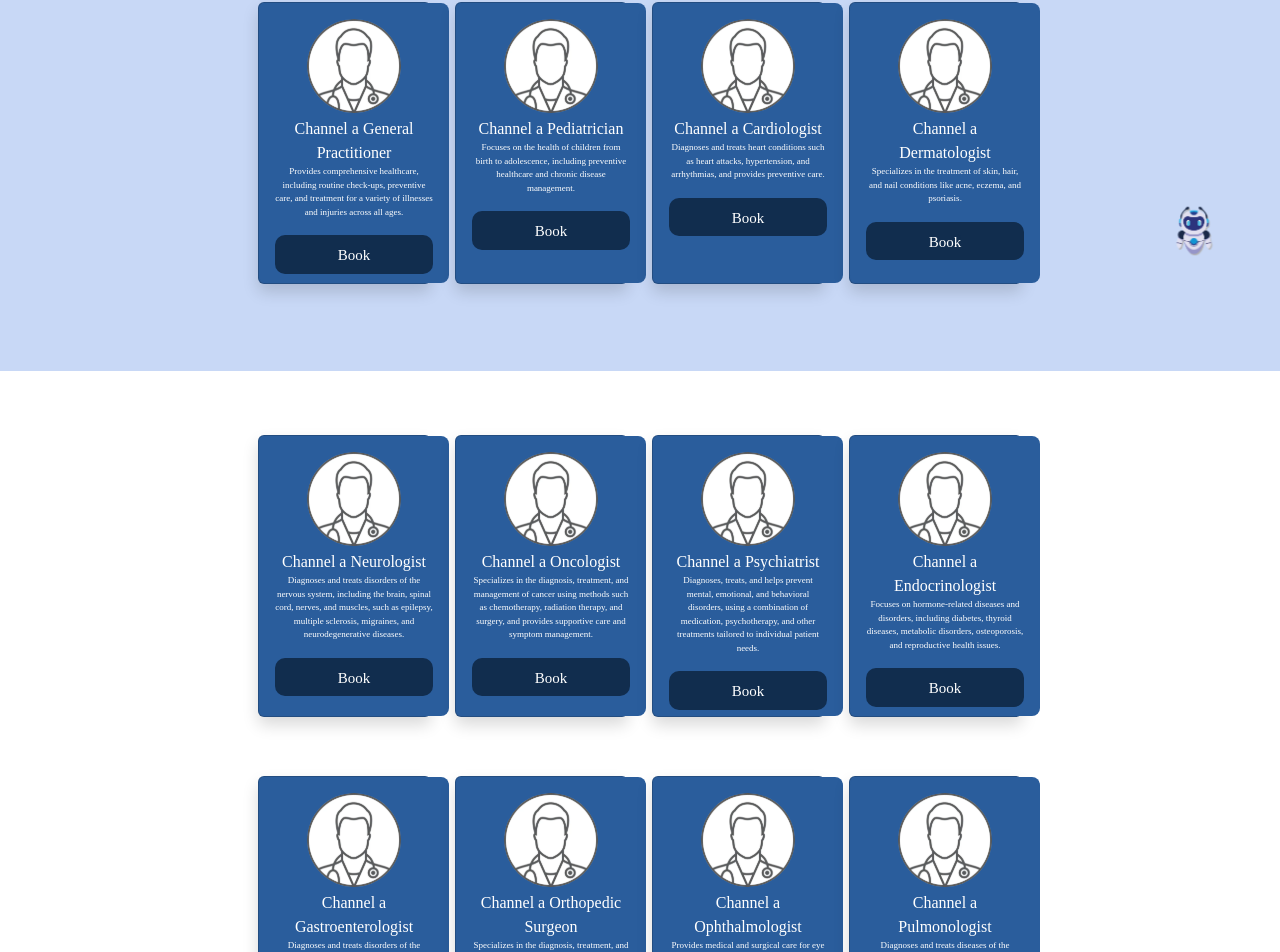
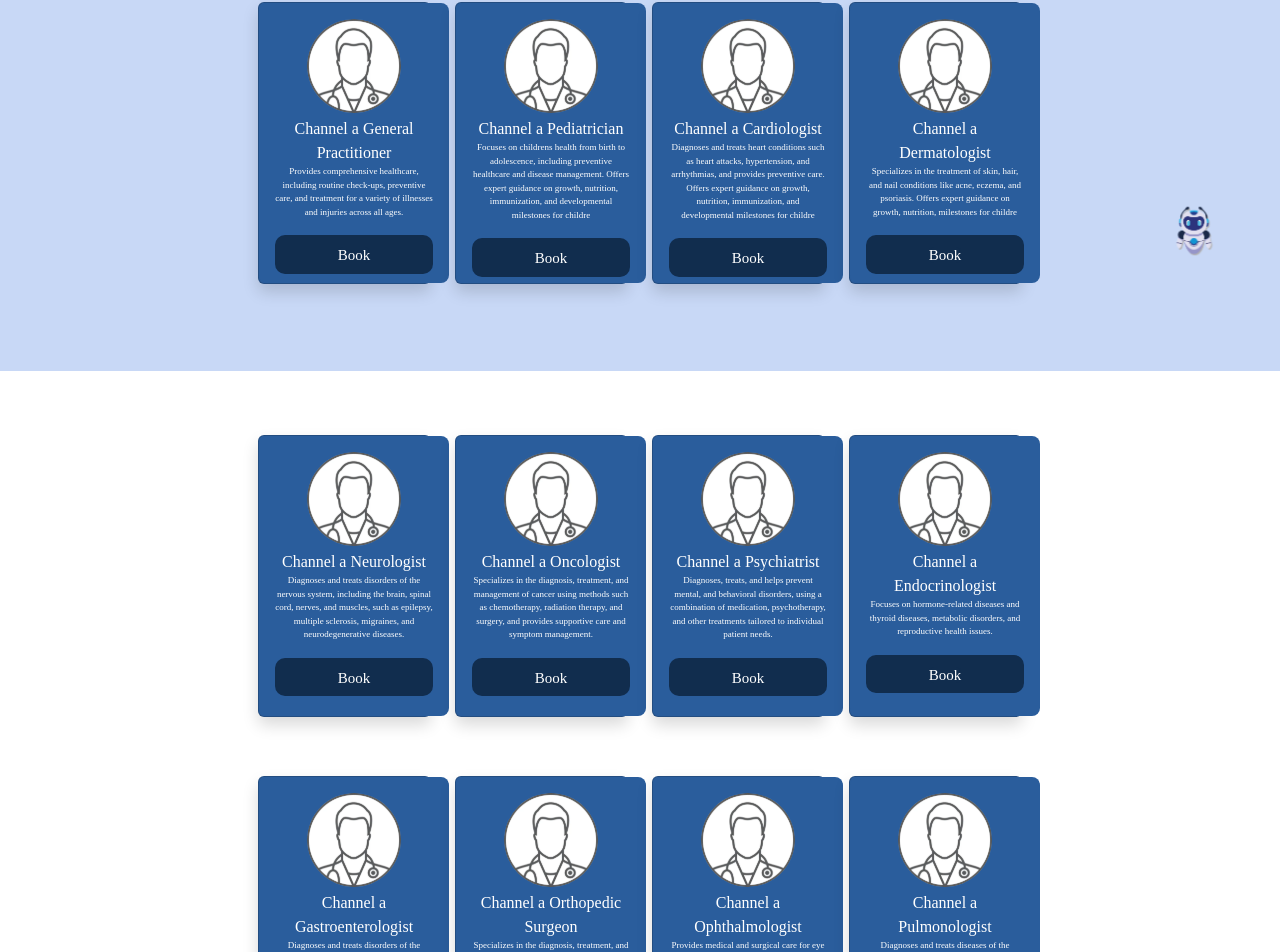
Before and after one commit to thathsarabandara/HealthSphereProject-, a React (Create React App) app in the folder client/: page /finddoctors in a window 1280 px wide. Shown: the part 488-1440 px from the top of the page. Built offline with nearby package versions, Linux system fonts and the light colour scheme.

Commit message:
updated find doctorsw page

```diff
--- a/client/src/pages/User/pages/Doctors.js
+++ b/client/src/pages/User/pages/Doctors.js
@@ -100,19 +100,19 @@ function Doctors() {
     {
       image: Ellipse1,
       title: 'Channel a Pediatrician',
-      description: 'Focuses on the health of children from birth to adolescence, including preventive healthcare and chronic disease management.',
+      description: 'Focuses on childrens health from birth to adolescence, including preventive healthcare and disease management. Offers expert guidance on growth, nutrition, immunization, and developmental milestones for childre',
       link: '/finddoctors/Pediatrician'
     },
     {
       image: Ellipse1,
       title: 'Channel a Cardiologist',
-      description: 'Diagnoses and treats heart conditions such as heart attacks, hypertension, and arrhythmias, and provides preventive care.',
+      description: 'Diagnoses and treats heart conditions such as heart attacks, hypertension, and arrhythmias, and provides preventive care. Offers expert guidance on growth, nutrition, immunization, and developmental milestones for childre',
       link: '/finddoctors/Cardiologist'
     },
     {
       image: Ellipse1,
       title: 'Channel a Dermatologist',
-      description: 'Specializes in the treatment of skin, hair, and nail conditions like acne, eczema, and psoriasis.',
+      description: 'Specializes in the treatment of skin, hair, and nail conditions like acne, eczema, and psoriasis. Offers expert guidance on growth, nutrition, milestones for childre',
       link: '"/finddoctors/Dermatologist'
     }
   ];
@@ -132,13 +132,13 @@ function Doctors() {
     {
       image: Ellipse1,
       title: 'Channel a Psychiatrist',
-      description: 'Diagnoses, treats, and helps prevent mental, emotional, and behavioral disorders, using a combination of medication, psychotherapy, and other treatments tailored to individual patient needs.',
+      description: 'Diagnoses, treats, and helps prevent mental, and behavioral disorders, using a combination of medication, psychotherapy, and other treatments tailored to individual patient needs.',
       link: '/finddoctors/Psychiatrist'
     },
     {
       image: Ellipse1,
       title: 'Channel a Endocrinologist',
-      description: 'Focuses on hormone-related diseases and disorders, including diabetes, thyroid diseases, metabolic disorders, osteoporosis, and reproductive health issues.',
+      description: 'Focuses on hormone-related diseases and thyroid diseases, metabolic disorders, and reproductive health issues.',
       link: '"/finddoctors/Endocrinologist'
     }];
   const doctorCards2 = [
@@ -163,7 +163,7 @@ function Doctors() {
     {
       image: Ellipse1,
       title: 'Channel a Pulmonologist',
-      description: 'Diagnoses and treats diseases of the respiratory system, including chronic conditions like asthma, COPD, lung infections, and sleep-related breathing disorders.',
+      description: 'Diagnoses and treats diseases of the respiratory system, including chronic conditions like asthma, COPD, and sleep-related breathing disorders.',
       link: '"/finddoctors/Pulmonologist'
     }
   ];
```
